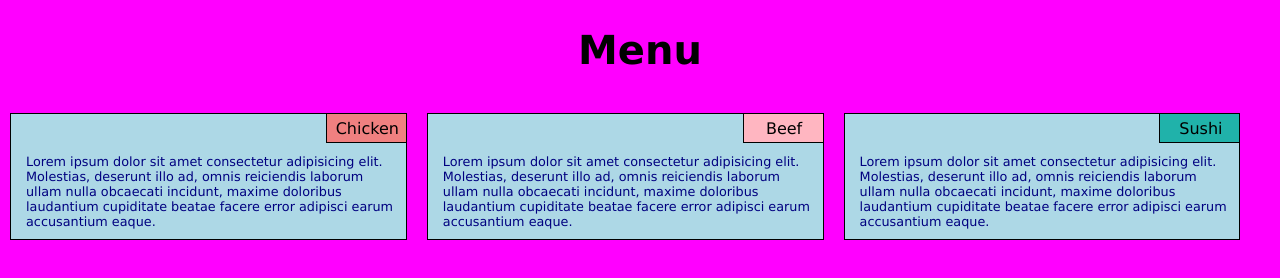
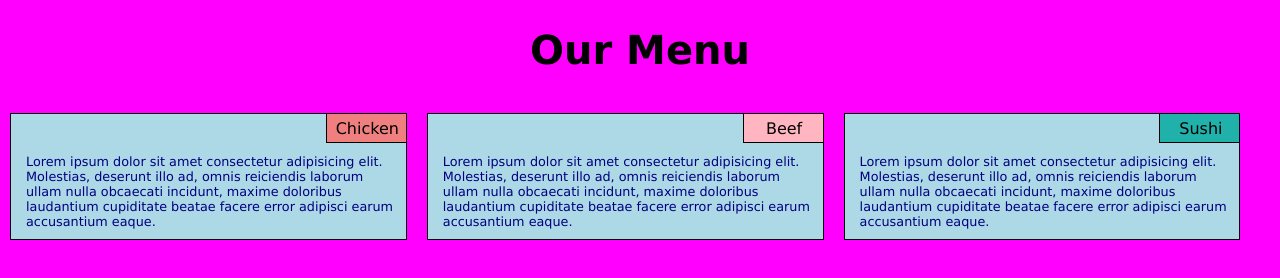
Before and after one commit to lorwez/lorwez.github.io, a plain HTML site: page module2-solution/index.html in a window 1280 px wide. Drawn offline with Linux system fonts and the light colour scheme.

Commit message:
Update index.html

```diff
--- a/module2-solution/index.html
+++ b/module2-solution/index.html
@@ -7,7 +7,7 @@
 </head>
 <body>
 <link rel="stylesheet" href="styles.css">
-<h1>Menu</h1>
+<h1>Our Menu</h1>
 
 <div class="box">
     <p id="smallbox1">Chicken</p>
```
